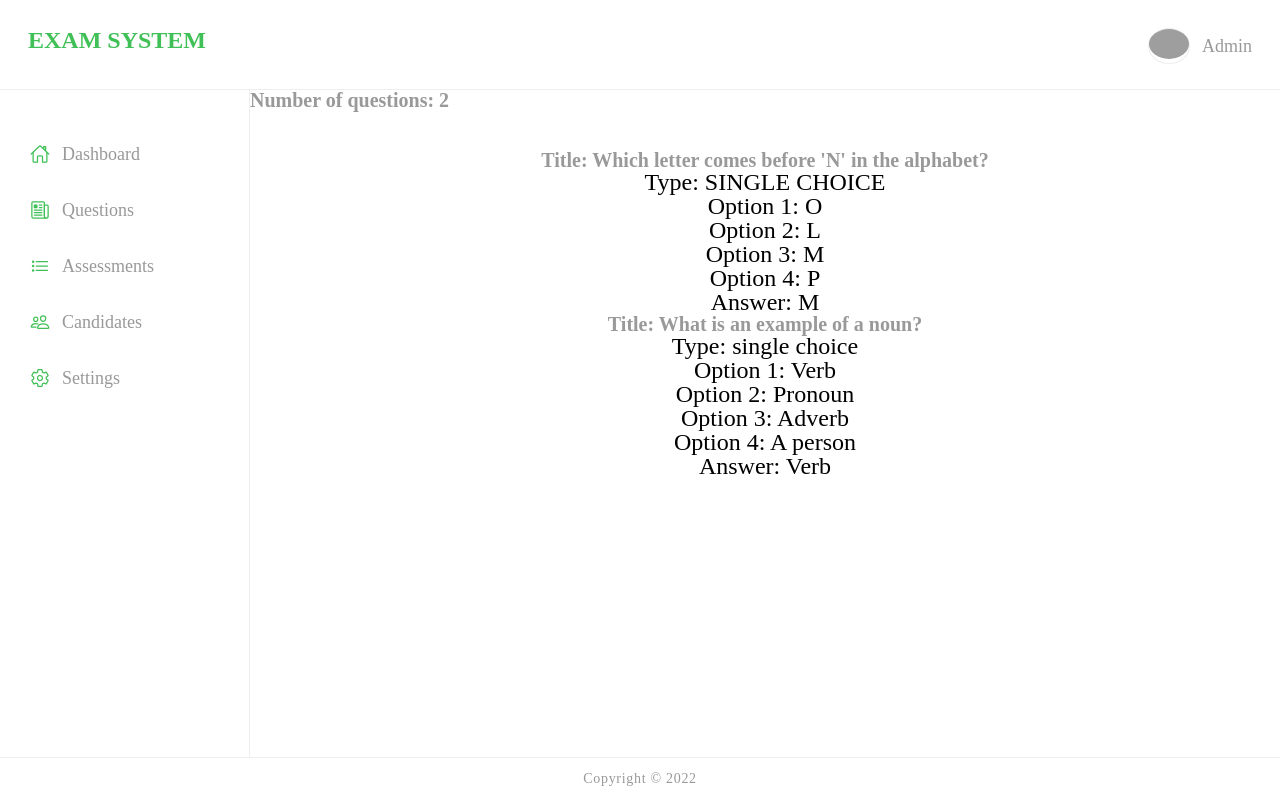
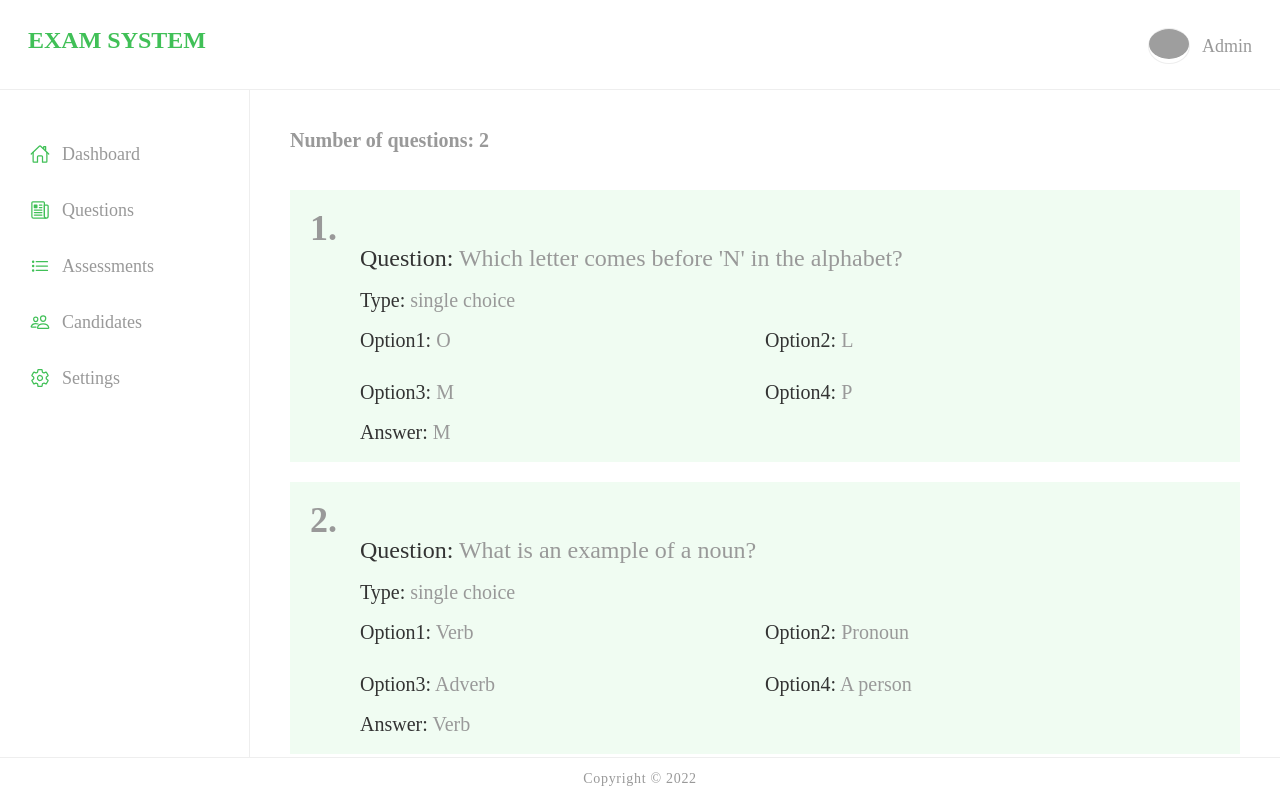
Before and after one commit to Nnvemeka/Exam-system, a React (Create React App) app: page /question-bank/English/1 in a window 1280 px wide. Built offline with nearby package versions, Linux system fonts and the light colour scheme; data requests are answered from the project's data file; grey boxes are pictures that could not be loaded.

Commit message:
Style question bank list

```diff
--- a/db.json
+++ b/db.json
@@ -22,7 +22,7 @@
       "id": 1,
       "categoryId": 1,
       "type": [
-        "SINGLE CHOICE"
+        "single choice"
       ],
       "instruction": "Tick the correct answer",
       "text": "Which letter comes before 'N' in the alphabet?",
@@ -40,7 +40,7 @@
       "id": 2,
       "categoryId": 3,
       "type": [
-        "SINGLE CHOICE"
+        "single choice"
       ],
       "instruction": "Tick the correct answer",
       "text": "Which the best programming language?",
--- a/src/pages/question-bank/questionBankList/QuestionBankList.jsx
+++ b/src/pages/question-bank/questionBankList/QuestionBankList.jsx
@@ -1,6 +1,7 @@
 import React from 'react'
 import { useParams } from 'react-router-dom'
 import { useQuestionsData } from '../../../hooks/useQuestions'
+import './questionBankList.css'
 
 const QuestionBankList = () => {
     const { id } = useParams()
@@ -19,18 +20,23 @@ const QuestionBankList = () => {
             {
                 listOfQuestions.map((question, i) => (
                     <div key={i} className="questionBankList--container">
-                        <h4 className='questionBankList--title'>Title: {question.text}</h4>
+                        <h2 className='questionBankList--index'>{i + 1}.</h2>
+                        <div className="questionBankList--items">
+                            <p className='questionBankList--title'><span>Question:</span> {question.text}</p>
                             {question.type.map((t, i) => (
-                            <p key={i} className="questionBankList--type">Type: {t}</p>
+                                <p key={i} className="questionBankList--type"><span>Type:</span> {t}</p>
                             ))}
 
+                            <div className="questionBankList--option-container">
                                 {question.options.map((o, i) => (
-                            <p key={i} className="questionBankList--option">Option {i + 1}: {o}</p>
+                                    <p key={i} className="questionBankList--option"><span>Option{i + 1}:</span> {o}</p>
                                 ))}
+                            </div>
 
                             {question.answer.map((a, i) => (
-                            <p key={i} className="questionBankList--answer">Answer: {a}</p>
+                                <p key={i} className="questionBankList--answer"><span>Answer:</span> {a}</p>
                             ))}
+                        </div>
                     </div>
 
                 ))
--- a/src/pages/question-bank/questionBankList/questionBankList.css
+++ b/src/pages/question-bank/questionBankList/questionBankList.css
@@ -3,22 +3,49 @@
     color: #555;
 }
 
+
 .questionBankList--container {
+    background-color: #f0fcf2;
+    color: #999;
+    padding: 2rem;
+    margin-bottom: 2rem;
+}
 
+.questionBankList--index {
+    display: flex;
+    justify-content: flex-start;
+}
+
+.questionBankList--items {
+    padding: 0 5rem;
+    text-align: left;
 }
 
 .questionBankList--title {
-
+    font-size: 2.4rem;
+    margin-bottom: 2rem;
 }
 
 .questionBankList--type {
+    margin-bottom: 2rem;
+    font-size: 2rem;
+}
 
+.questionBankList--option-container {
+    display: grid;
+    grid-template-columns: 1fr 1fr;
+    row-gap: 3.2rem;
+    margin-bottom: 2rem;
 }
 
 .questionBankList--option {
-
+    font-size: 2rem;
 }
 
 .questionBankList--answer {
+    font-size: 2rem;
+}
 
+.questionBankList span {
+    color: #333;
 }
```
Lines whose indentation alone changed are shown as unchanged.
